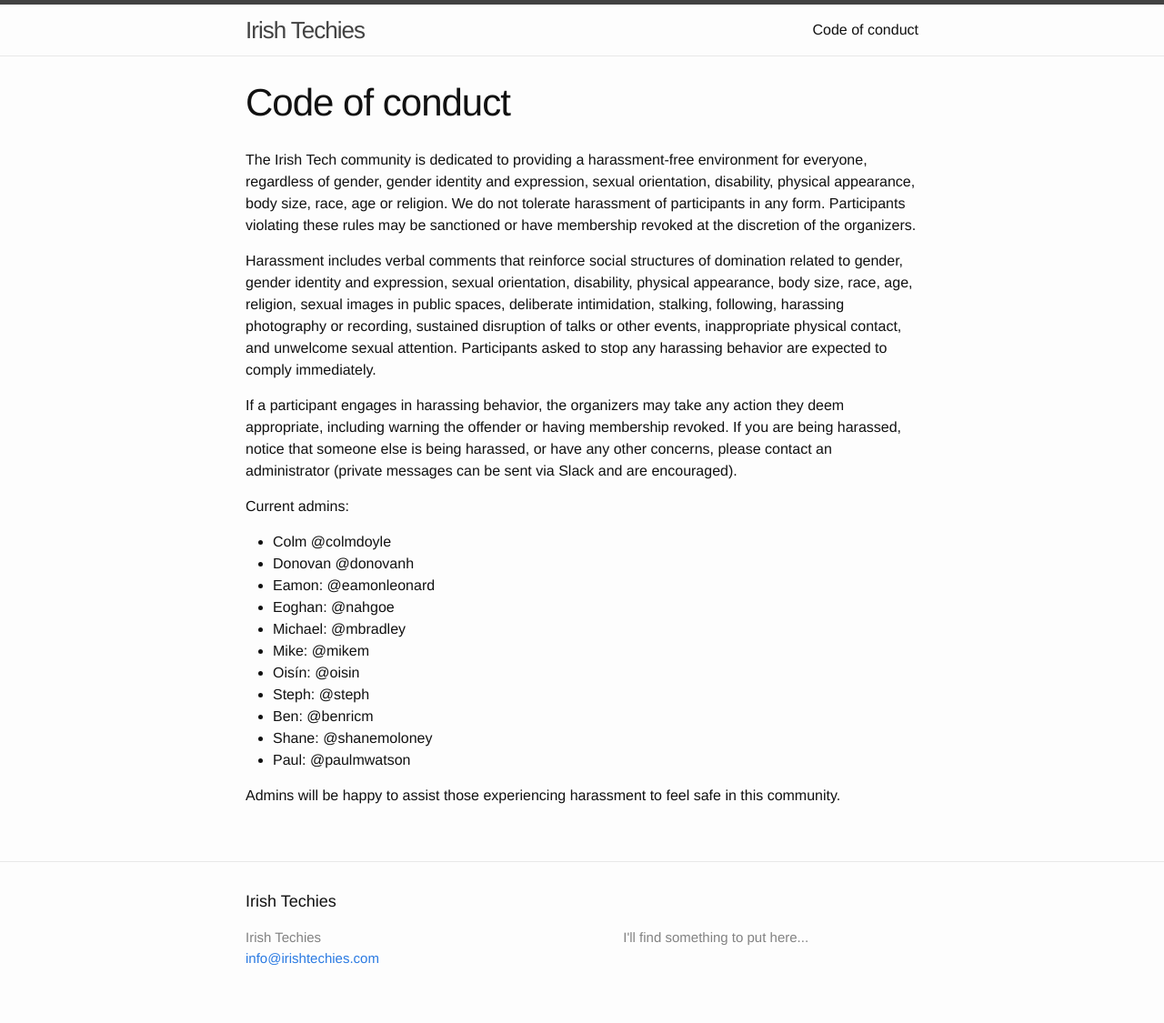
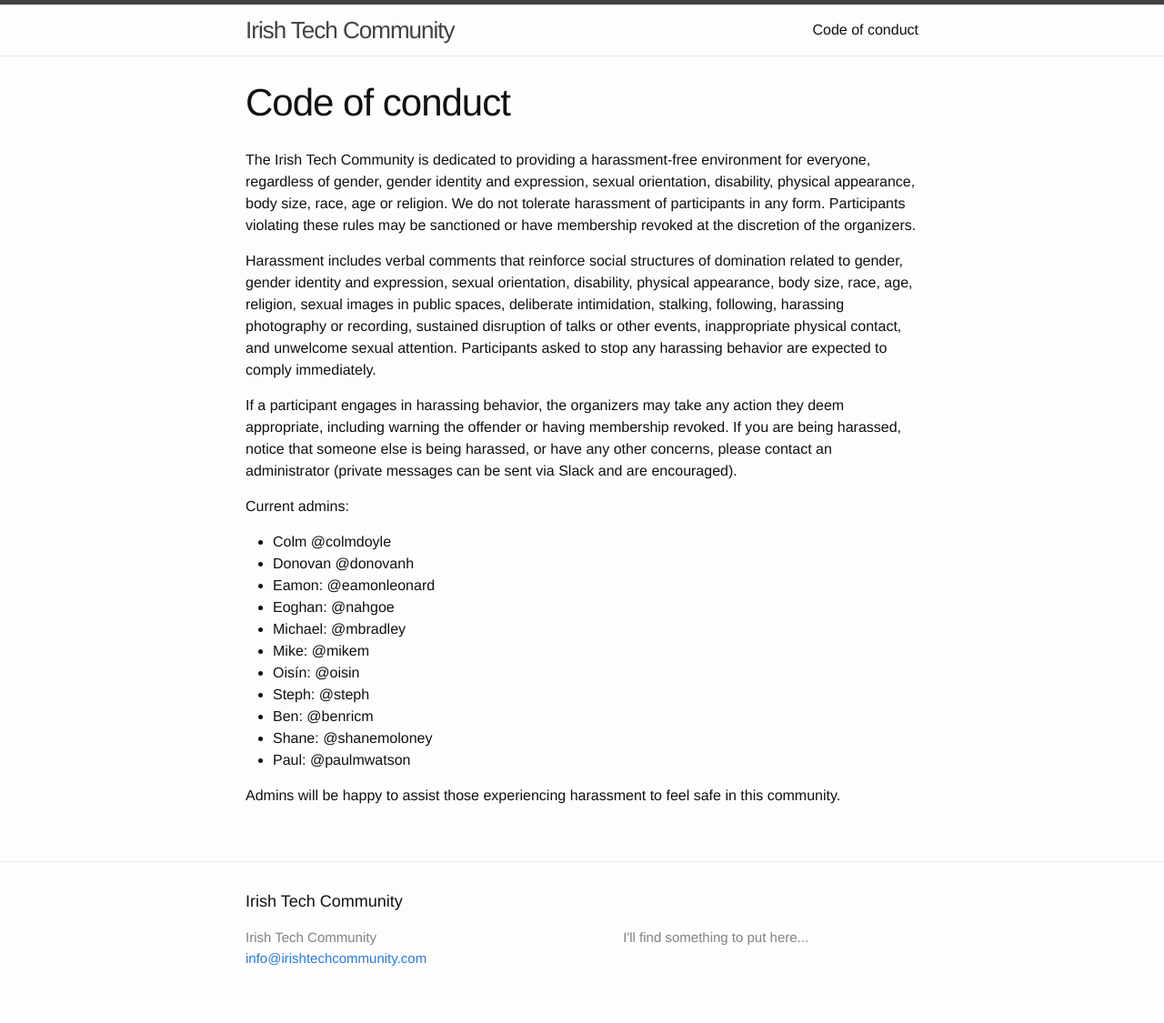
Before and after one commit to IrishTechCommunity/irishtechcommunity.github.io, a Jekyll site: the page built from codeofconduct.md, in a window 1280 px wide. Shown: the whole page at 91% size. Built offline with Jekyll 4.4.1, drawn with Linux system fonts in a browser that asks for light colours.

Commit message:
Name update

```diff
--- a/CNAME
+++ b/CNAME
@@ -1 +1 @@
-irishtechies.com
+irishtechcommunity.com
--- a/_config.yml
+++ b/_config.yml
@@ -1,10 +1,10 @@
 # Site settings
-title: Irish Techies
-email: info@irishtechies.com
+title: Irish Tech Community
+email: info@irishtechcommunity.com
 description: > # this means to ignore newlines until "baseurl:"
   I'll find something to put here...
 baseurl: "" # the subpath of your site, e.g. /blog/
-url: "http://irishtechies.com" # the base hostname & protocol for your site
+url: "http://irishtechcommunity.com" # the base hostname & protocol for your site
 
 # Build settings
 markdown: kramdown
--- a/codeofconduct.md
+++ b/codeofconduct.md
@@ -4,7 +4,7 @@ title: Code of conduct
 permalink: /codeofconduct/
 ---
 
-The Irish Tech community is dedicated to providing a harassment-free environment for everyone, regardless of gender, gender identity and expression, sexual orientation, disability, physical appearance, body size, race, age or religion. We do not tolerate harassment of participants in any form. Participants violating these rules may be sanctioned or have membership revoked at the discretion of the organizers.
+The Irish Tech Community is dedicated to providing a harassment-free environment for everyone, regardless of gender, gender identity and expression, sexual orientation, disability, physical appearance, body size, race, age or religion. We do not tolerate harassment of participants in any form. Participants violating these rules may be sanctioned or have membership revoked at the discretion of the organizers.
 
 Harassment includes verbal comments that reinforce social structures of domination related to gender, gender identity and expression, sexual orientation, disability, physical appearance, body size, race, age, religion, sexual images in public spaces, deliberate intimidation, stalking, following, harassing photography or recording, sustained disruption of talks or other events, inappropriate physical contact, and unwelcome sexual attention. Participants asked to stop any harassing behavior are expected to comply immediately.
 
--- a/index.html
+++ b/index.html
@@ -6,6 +6,6 @@ layout: default
 
   <h1> Welcome! </h1>
 
-  <p> A holder site for the Irish Techies slack community </p>
+  <p> A holder site for the Irish Tech slack community </p>
 
 </div>
```
